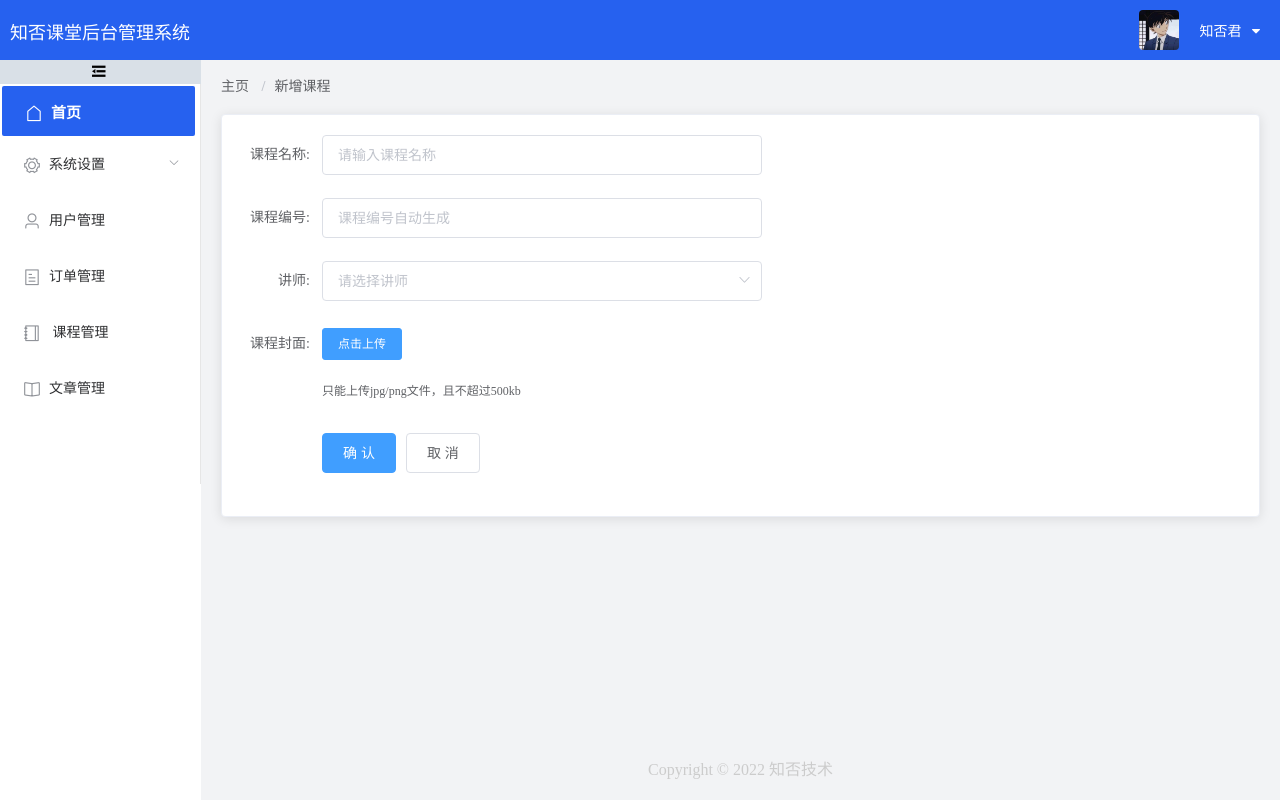
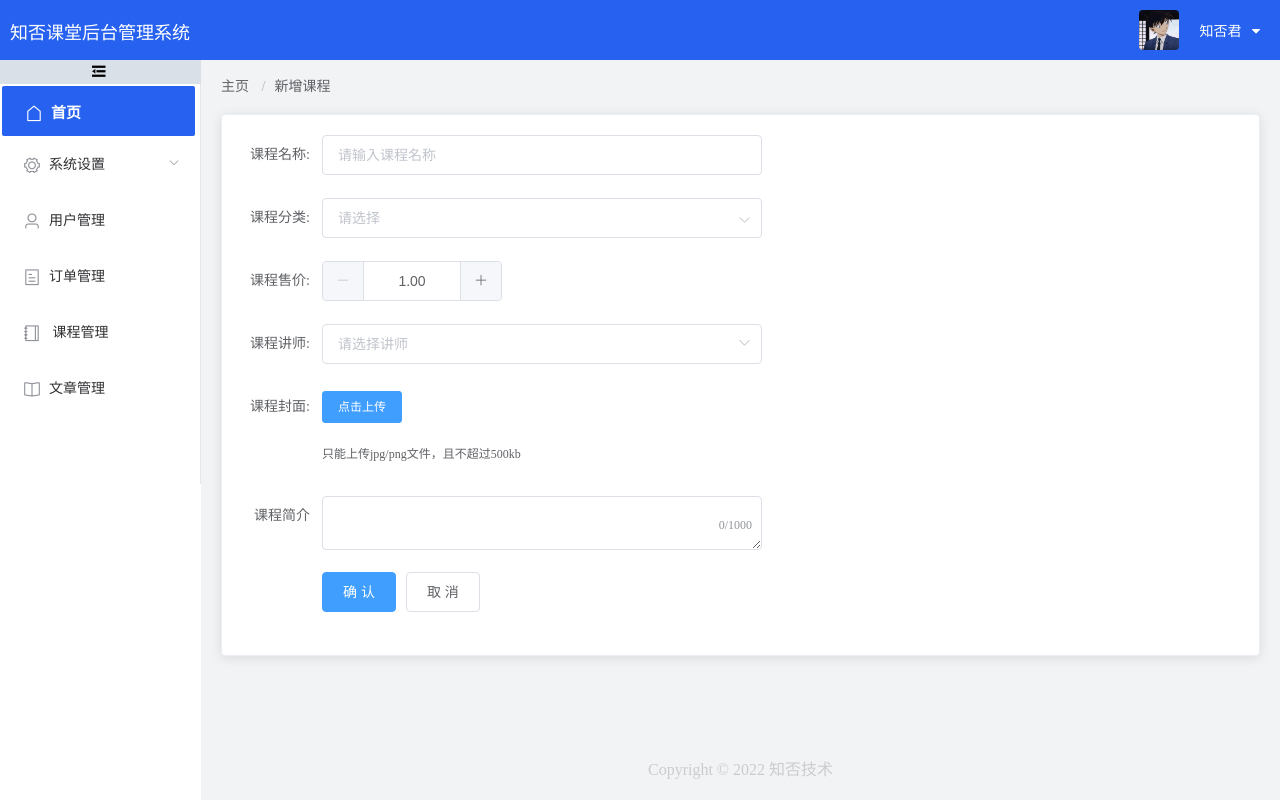
Before and after one commit to JinxinWu/vue2_manage.github.io, a Vue app: page /course/add in a window 1280 px wide. Built offline with nearby package versions, Linux system fonts and the light colour scheme.

Commit message:
课程管理

```diff
--- a/src/view/Welcome.vue
+++ b/src/view/Welcome.vue
@@ -73,7 +73,7 @@ export default {
 
       option = {
         legend: {
-          data: ["2022-人数增长情况"],
+          data: ["用户增长情况"],
         },
         xAxis: {
           type: "category",
@@ -84,7 +84,7 @@ export default {
         },
         series: [
           {
-            name: "2022-人数增长情况",
+            name: "用户增长情况",
             data: [150, 230, 224, 218, 135, 147, 260],
             type: "line",
           },
--- a/src/view/course/Add.vue
+++ b/src/view/course/Add.vue
@@ -5,14 +5,31 @@
         <el-form-item label="课程名称:">
           <el-input v-model="form.name" placeholder="请输入课程名称"></el-input>
         </el-form-item>
-        <el-form-item label="课程编号:">
-          <el-input v-model="form.code" placeholder="课程编号自动生成"></el-input>
+        <el-form-item label="课程分类:">
+          <el-cascader
+            style="width: 440px"
+            v-model="form.category"
+            :options="categoryList"
+            @change="handleChange"
+          ></el-cascader>
         </el-form-item>
-        <el-form-item label="讲师:">
+        <el-form-item label="课程售价:">
+          <el-input-number
+            v-model="form.price"
+            :min="1"
+            :max="9999"
+            :step="1"
+            :precision="2"
+          ></el-input-number>
+        </el-form-item>
+        <el-form-item label="课程讲师:">
           <el-select v-model="form.lecturer" placeholder="请选择讲师">
-            <el-option label="知否君" value="shanghai"></el-option>
-            <el-option label="大熊" value="beijing"></el-option>
-            <el-option label="夏洛" value="beijing"></el-option>
+            <el-option
+              v-for="item in lecturerList"
+              :key="item.id"
+              :label="item.name"
+              :value="item.id"
+            ></el-option>
           </el-select>
         </el-form-item>
         <el-form-item label="课程封面:">
@@ -33,7 +50,15 @@
             </div>
           </el-upload>
         </el-form-item>
-
+        <el-form-item label="课程简介">
+          <el-input
+            style="width: 440px"
+            maxlength="1000"
+            show-word-limit
+            type="textarea"
+            v-model="form.desc"
+          ></el-input>
+        </el-form-item>
         <el-form-item>
           <el-button type="primary" @click="onSubmit">确 认</el-button>
           <el-button @click="$router.go(-1)">取 消</el-button>
@@ -48,10 +73,50 @@ export default {
   data() {
     return {
       form: {
+        id: "",
         name: "",
         code: "",
         lecturer: "",
+        category: "",
+        price: "",
+        desc: "",
       },
+      categoryList: [
+        {
+          value: "1001",
+          label: "前端",
+          children: [
+            { value: "100101", label: "html5" },
+            { value: "100102", label: "vue" },
+            { value: "100103", label: "node" },
+            { value: "100104", label: "react" },
+            { value: "100105", label: "javascript" },
+          ],
+        },
+        {
+          value: "1002",
+          label: "后端",
+          children: [
+            { value: "100201", label: "springboot" },
+            { value: "100202", label: "微服务" },
+            { value: "100203", label: "Redis" },
+          ],
+        },
+        {
+          value: "1003",
+          label: "移动端",
+          children: [
+            { value: "100301", label: "iOS" },
+            { value: "100302", label: "Android" },
+            { value: "100303", label: "Flutter" },
+          ],
+        },
+      ],
+      lecturerList: [
+        { id: 123123, name: "尤雨溪" },
+        { id: 123124, name: "知否君" },
+        { id: 123125, name: "工藤新一" },
+      ],
     };
   },
 };
```
